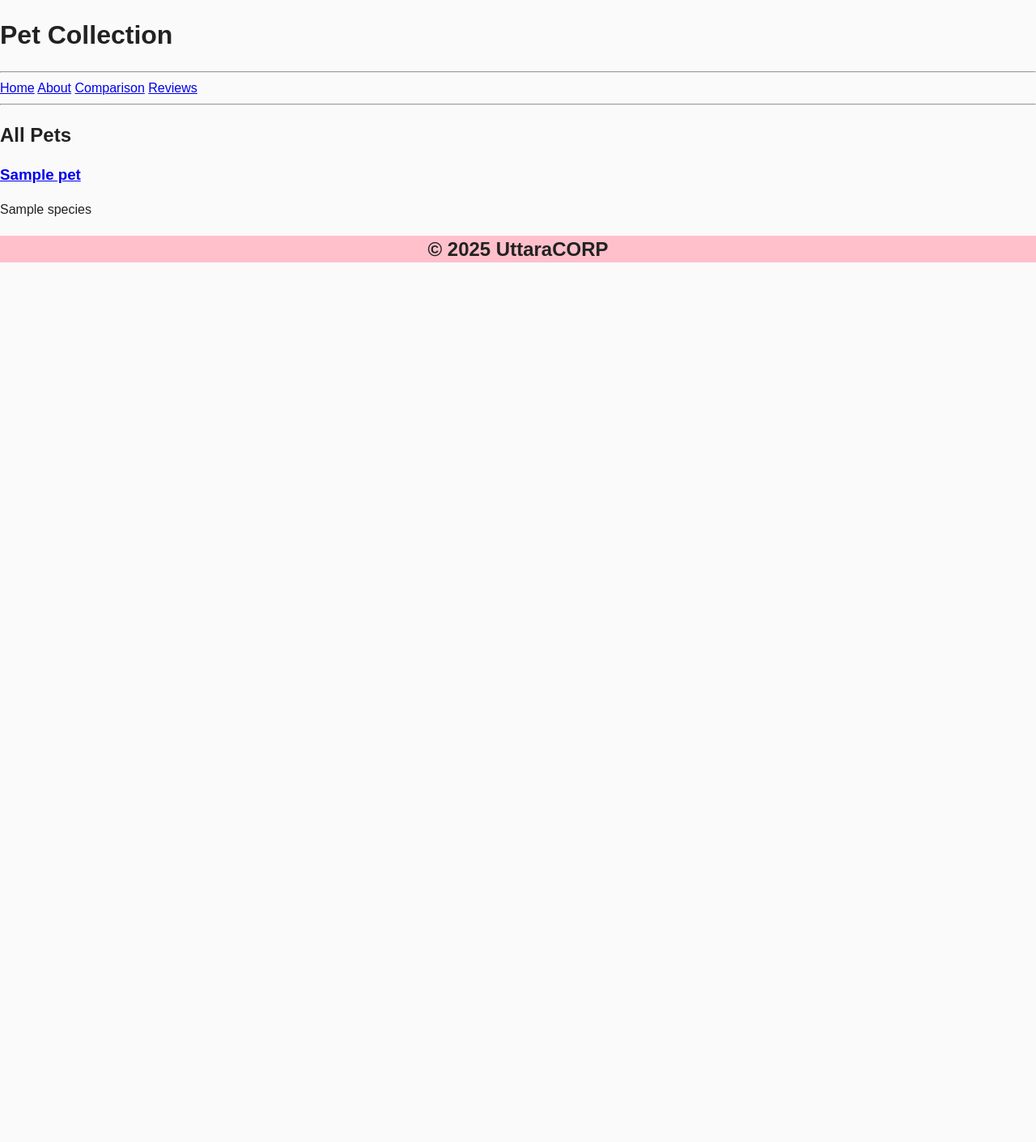
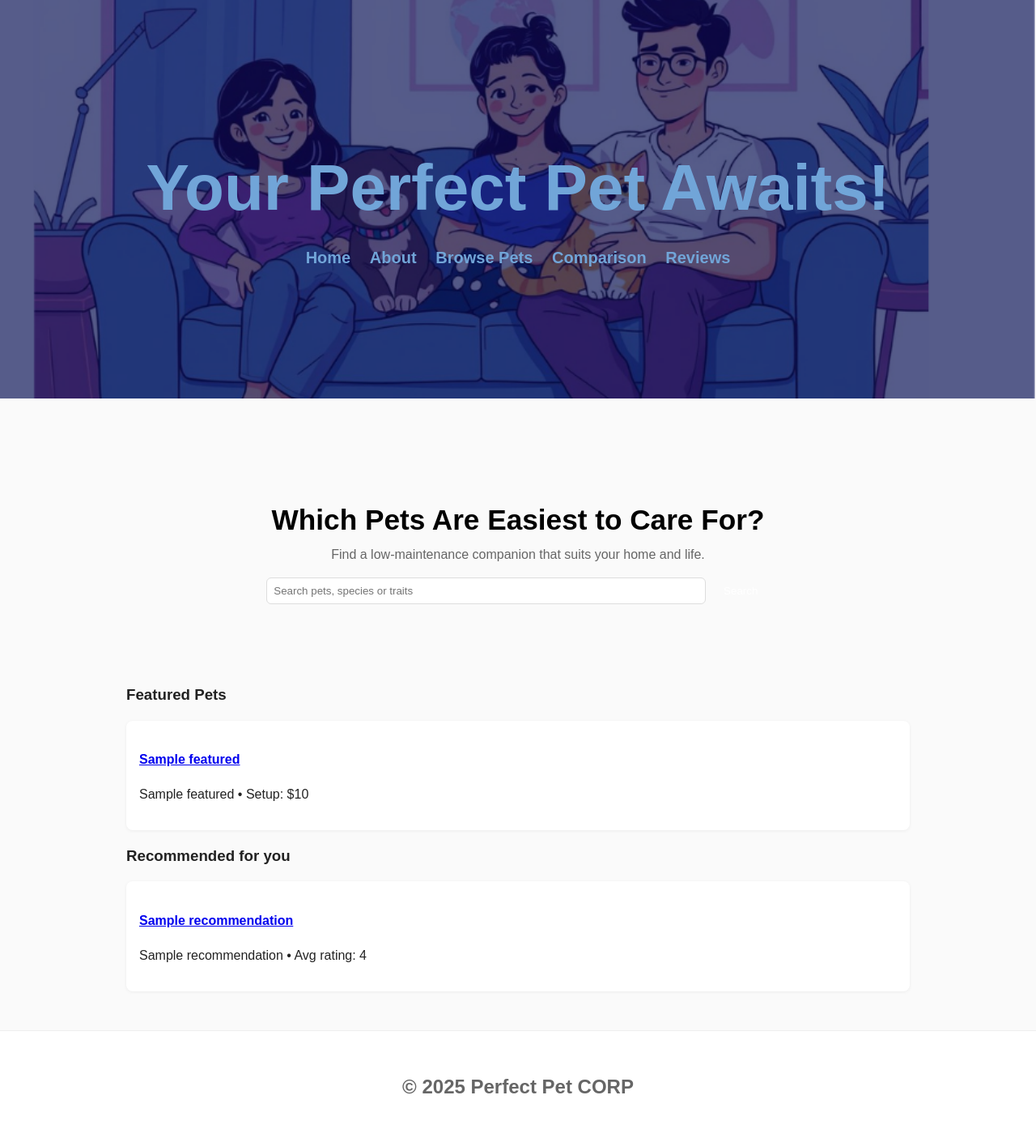
Before and after one commit to HiddenOffence/Pet-Ownership, a Flask app: template templates/home.html in a window 1280 px wide. Shown: the whole page at 81% size. Before the commit the page ends 324 px from the top, so only its background shows below. Run offline with Flask 3, Linux system fonts and the light colour scheme; the template is opened without the code that fills it: most values are stand-ins (such as "Sample title", 1, 10 or a date in 2020).

Commit message:
adding aesthetics and good layout

```diff
--- a/templates/home.html
+++ b/templates/home.html
@@ -1,13 +1,38 @@
-{% extends "layout.html" %}
+{% extends 'layout.html' %}
+{% block title %}Home — Your Perfect Pet{% endblock %}
 {% block content %}
-<link rel="stylesheet" href="/static/css/style.css">
-<h2>All Pets</h2>
-<div class="pet-list">
-    {% for pet in pets %}
-    <div class="pet-card">
-        <h3><a href="/pet/{{ pet.id }}">{{ pet.name }}</a></h3>
-    <p>{{ pet.species }}</p>
-    </div>
+<section class="hero">
+  <h2>Which Pets Are Easiest to Care For?</h2>
+  <p class="lead">Find a low-maintenance companion that suits your home and life.</p>
+  <form action="{{ url_for('browse') }}" class="search-form">
+    <input type="text" name="search" placeholder="Search pets, species or traits">
+    <button>Search</button>
+  </form>
+</section>
+
+<section>
+  <h3>Featured Pets</h3>
+  <div class="grid">
+    {% for p in featured %}
+      <article class="card">
+        <h4><a href="{{ url_for('pet_profile', pet_id=p.id) }}">{{ p.name }}</a></h4>
+        <p>{{ p.species_name }} • Setup: ${{ p.cost_setup }}</p>
+      </article>
     {% endfor %}
-</div>
+  </div>
+</section>
+
+<section>
+  <h3>Recommended for you</h3>
+  <div class="grid">
+    {% for r in recommendations %}
+      <article class="card">
+        <h4><a href="{{ url_for('pet_profile', pet_id=r.id) }}">{{ r.name }}</a></h4>
+        <p>{{ r.species_name }} • Avg rating: {{ r.avg_rating or '—' }}</p>
+      </article>
+    {% else %}
+      <p>No recommendations available.</p>
+    {% endfor %}
+  </div>
+</section>
 {% endblock %}
--- a/templates/layout.html
+++ b/templates/layout.html
@@ -1,27 +1,33 @@
 <!DOCTYPE html>
-<html>
+<html lang="en">
+<meta charset="utf-8" />
+<meta name="viewport" content="width=device-width,initial-scale=1" />
     <head>
-        <title>Pet Collection</title>
+        <title>Your Perfect Pet Awaits!</title>
         <link rel="stylesheet" href="/static/css/style.css">
     </head>
     <body>
-        <header>
-            <h1>Pet Collection</h1>
-            <nav>
-                <hr>
+        <header class="site-header">
+            <div class="container">
+            <h1 class="brand"><a href="/">Your Perfect Pet Awaits!</a></h1>
+            </div>
+            <nav class="main-nav">
                 <a href="/">Home</a>
                 <a href="/about_pets">About</a>
+                <a href="/browse">Browse Pets</a>
                 <a href="/compare">Comparison</a>
                 <a href="/add_review">Reviews</a>
-                <hr>
             </nav>
         </header>
-        <main>
+        <main class="container">
             {% block content %}{% endblock %}
         </main>
         <script src="/static/script.js"></script>
     </body>
-    <footer>
-            <h2 style="background-color: pink;text-align: center;">&copy; 2025 UttaraCORP</h2>
-        </footer>
+     <footer class="site-footer">
+    <div class="container">
+            <h2> &copy; 2025 Perfect Pet CORP</h2>
+        </div>
+  </footer>
+</body>
 </html>
```
Also changed, not shown: templates/404.html (+4 -4 lines).
